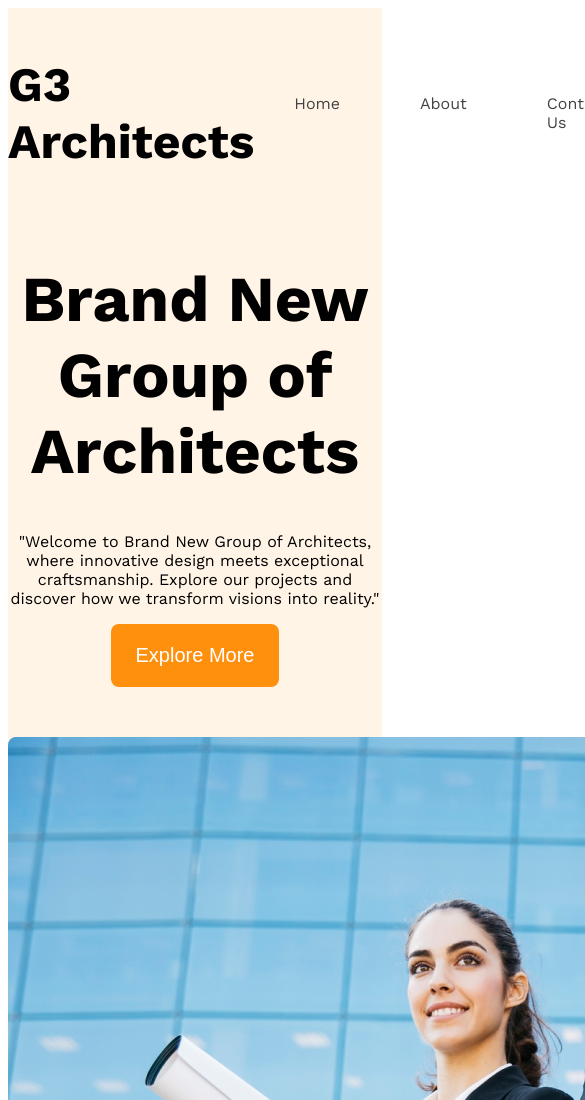
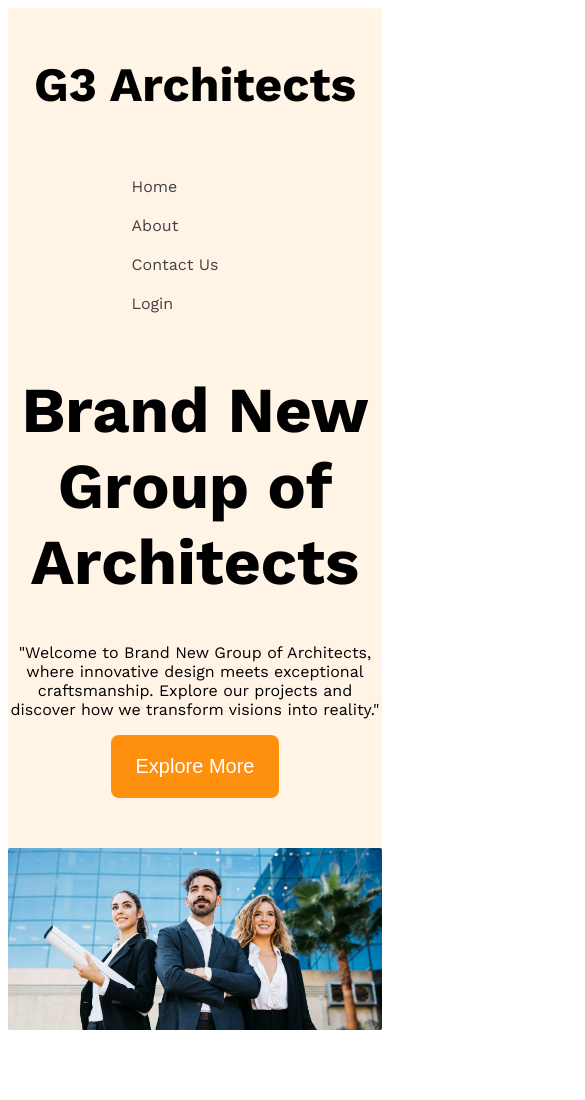
Before and after one commit to sajibanoy/G3-Architect-website, a plain HTML site: page index.html in a window 390 px wide. Shown: the top 1100 px of the page, 585 px wide, since content can reach past the window. After the commit the page ends 1038 px from the top, so only its background shows below. Drawn offline with nearby package versions, Linux system fonts and the light colour scheme.

Commit message:
added the media query

```diff
--- a/Style/styles.css
+++ b/Style/styles.css
@@ -67,7 +67,18 @@
     font-weight: 700;
     font-size: 4rem;
   }
-  /* .banner-img{
+ .banner-img{
+    display: flex;
     justify-content: center;
-    align-items: center;
-  } */
+    width: 100%;
+  }
+  @media screen and (max-width: 576px) {
+    .nav-links,
+    .banner-img,
+    .navbar {
+      flex-direction: column;
+    }
+    .nav-links{
+      gap: 20px;
+    }
+  }
--- a/index.html
+++ b/index.html
@@ -27,7 +27,9 @@
                 </p>
                 <button class="btn-primary">Explore More</button>
             </div>
-            <img class="banner-img" src="images/banner.png" alt="banner-img">
+            <div class="banner-img">
+                <img src="images/banner.png" alt="banner-img">
+            </div>
         </div>
     </header>
 </body>
```
